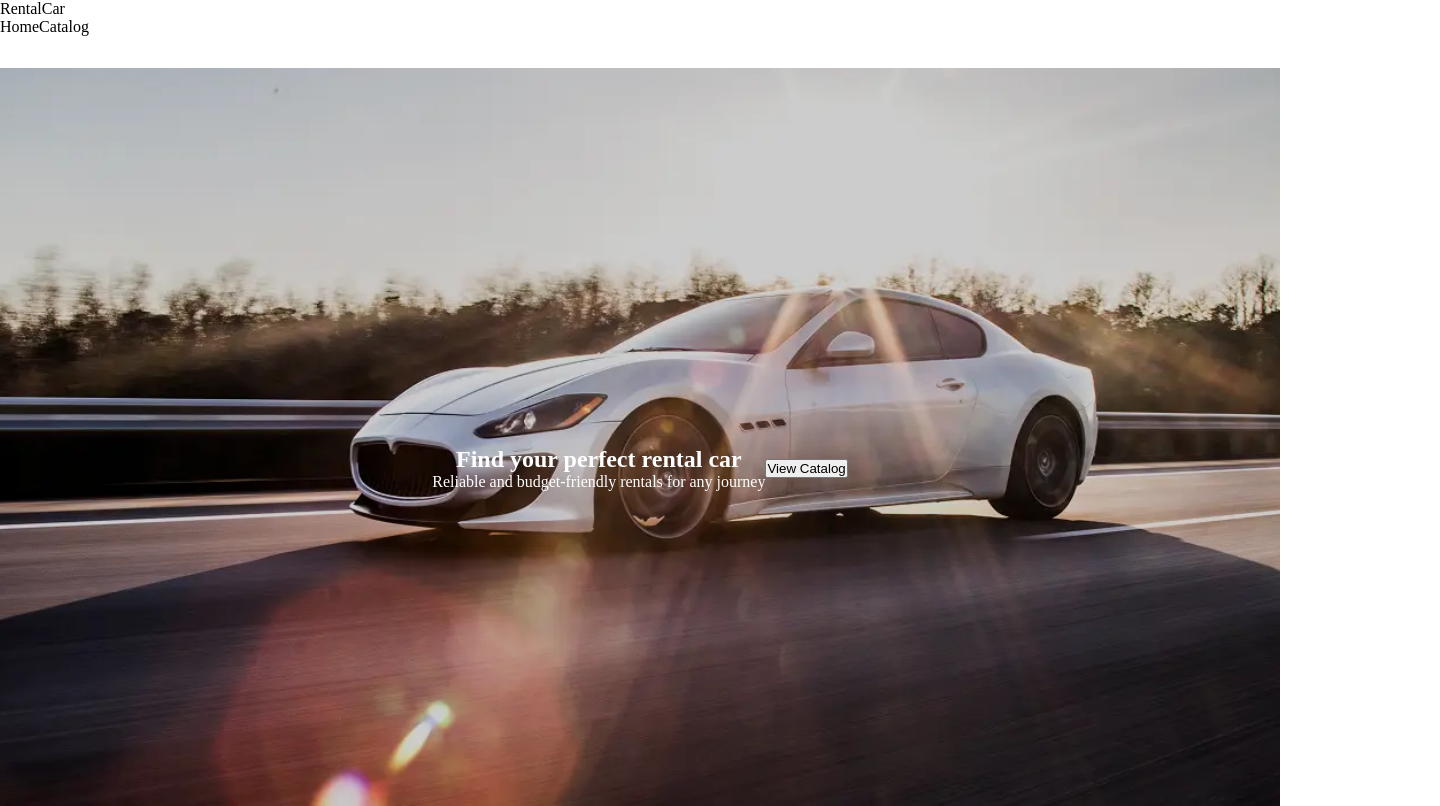
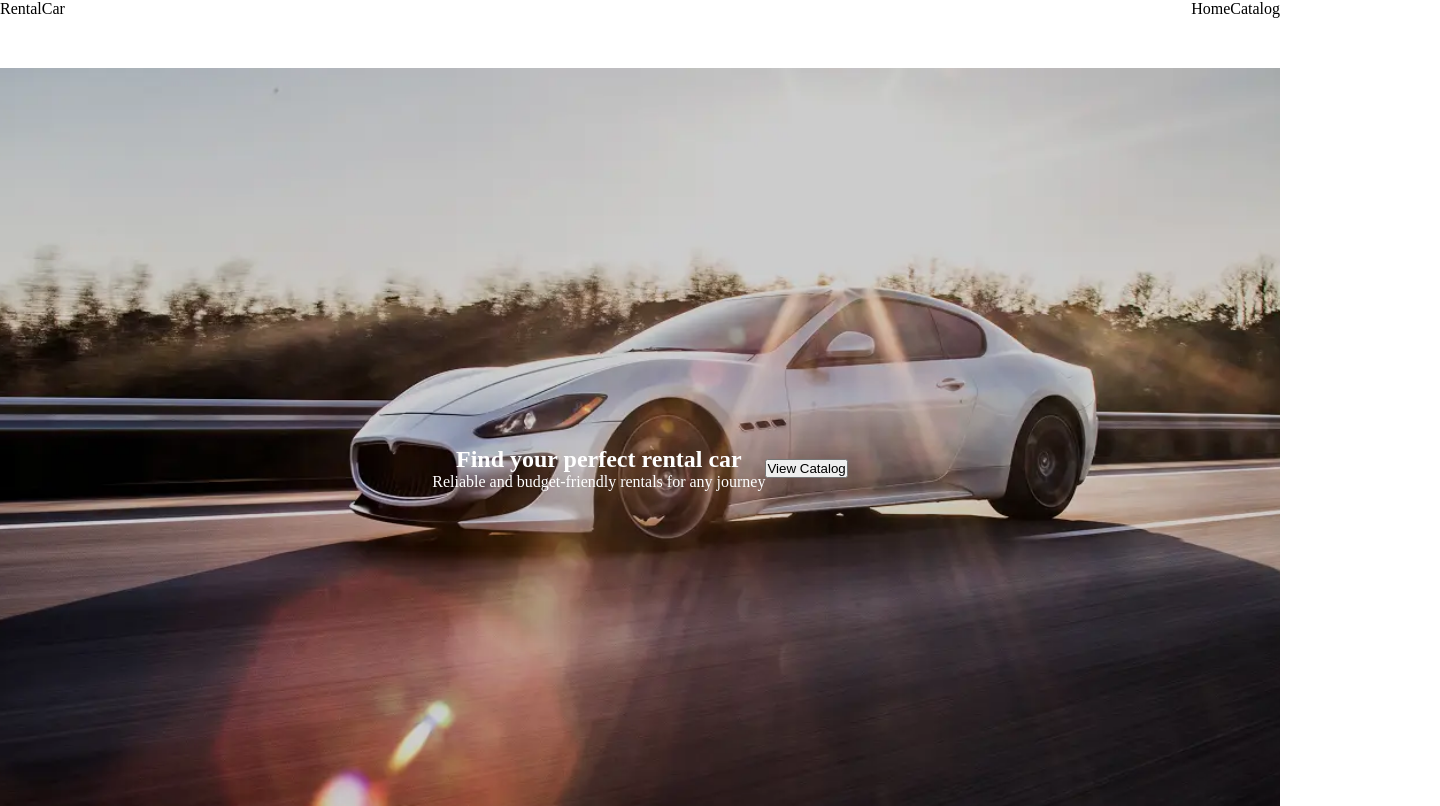
Before and after one commit to ArtemSuleymanov/rental-car, a React (Vite) app: page / in a window 1280 px wide. Shown: the top 806 px of the page, 1440 px wide, since content can reach past the window. Built offline with nearby package versions, Linux system fonts and the light colour scheme; no server answers.

Commit message:
add: favicon

```diff
--- a/index.html
+++ b/index.html
@@ -2,6 +2,7 @@
 <html lang="en">
   <head>
     <meta charset="UTF-8" />
+    <link rel="icon" type="image/svg+xml" href="/src/assets/favicon.svg" />
     <meta name="viewport" content="width=device-width, initial-scale=1.0" />
     <title>RentalCar</title>
   </head>
--- a/src/components/Header/Header.module.css
+++ b/src/components/Header/Header.module.css
@@ -1,4 +1,9 @@
 .header{
-    width: 1440px;
+    display: flex;
+    justify-content: space-between;
     height: 68px;
 }
+
+.logo{
+
+}
--- a/src/features/BookingForm/BookingForm.jsx
+++ b/src/features/BookingForm/BookingForm.jsx
@@ -25,7 +25,7 @@
   });
 
   const handleSubmit = (values, { resetForm }) => {
-    console.log(values); // тут може бути axios POST
+    console.log(values);
     alert('✅ Car successfully booked!');
     resetForm();
   };
```
Also changed, not shown: src/assets/favicon.svg (added), src/assets/icons.svg (renamed from src/assets/symbol-defs.svg).
